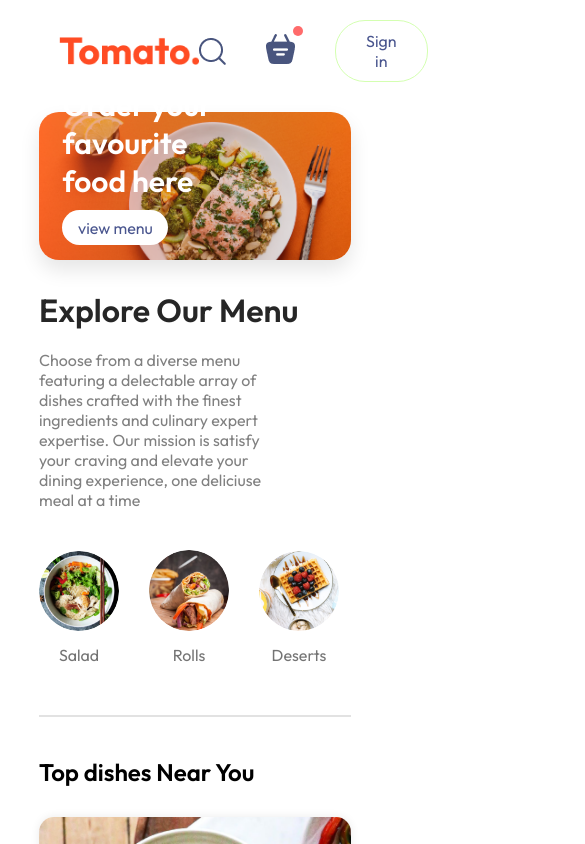
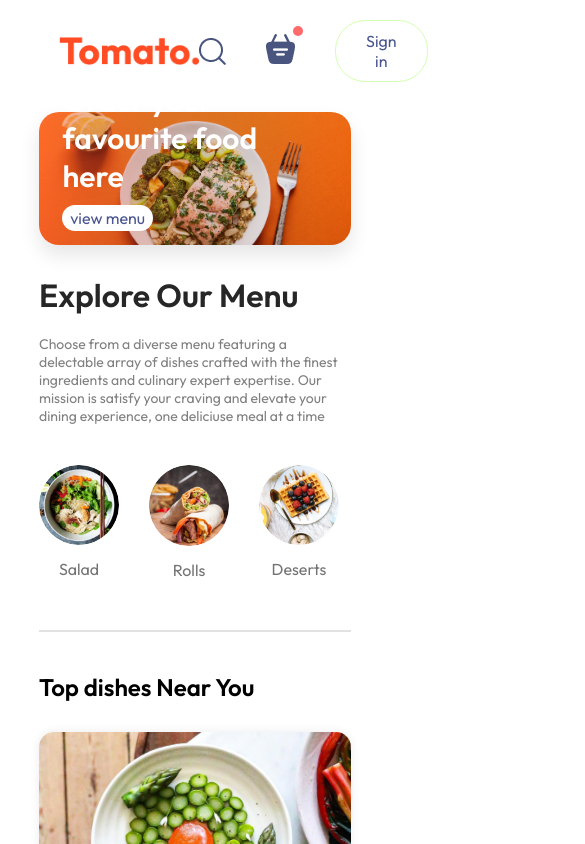
Before and after one commit to Boniadgithub/Food-delivery-web, a React (Vite) app: page / in a window 390 px wide. Shown: the top 844 px of the page, 585 px wide, since content can reach past the window. Built offline with nearby package versions, Linux system fonts and the light colour scheme.

Commit message:
make our page fully responsive

```diff
--- a/src/components/ExploreMenu/ExploreMenu.css
+++ b/src/components/ExploreMenu/ExploreMenu.css
@@ -47,3 +47,9 @@
     border: 4px solid tomato;
     padding: 2px;
 }
+@media (max-width:1050px){
+    .explore-menu-text{
+        max-width: 100%;
+        font-size: 14px;
+    }
+}
--- a/src/components/Footer/Footer.css
+++ b/src/components/Footer/Footer.css
@@ -43,3 +43,17 @@
     background-color: gray;
     border: none;
 }
+@media(max-width:1050px){
+
+    .footer-content{
+
+        display: flex;
+        flex-direction: column;
+        gap: 35px;
+
+    }
+    .footer-copyright{
+        font-size: 14px;
+        text-align: center;
+    }
+}
--- a/src/components/Header/Header.css
+++ b/src/components/Header/Header.css
@@ -46,9 +46,7 @@
 }
 
 @media (max-width:1050px){
-    .header{
-        height: 38vw;
-    }
+
       .header-contents{
         max-width: 40%;
         ;
@@ -59,14 +57,14 @@
 @media (max-width:750px){
 
       .header-contents{
-        max-width: 55%;
+        max-width: 65%;
 
     }
     .header-contents p{
         display: none;
     }
     .header-contents button{
-        padding: 2vw 4vw;
+        padding: 0.8vw 2vw;
     }
     .header-contents h2{
         font-size: max(5vw,30px);
```
